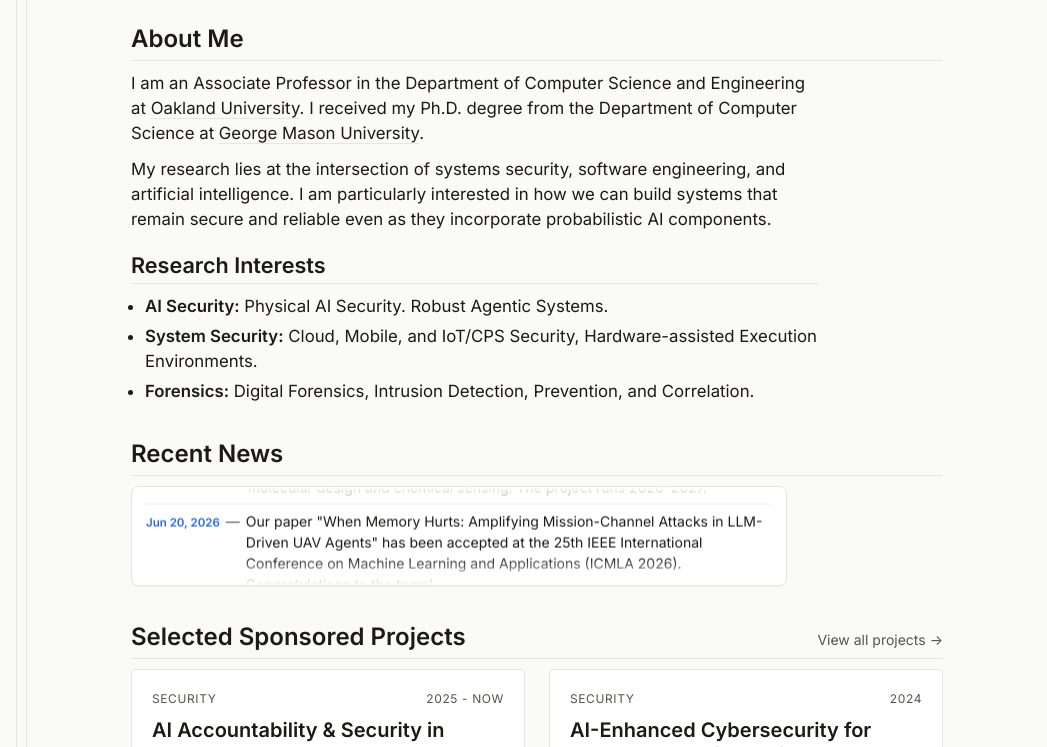
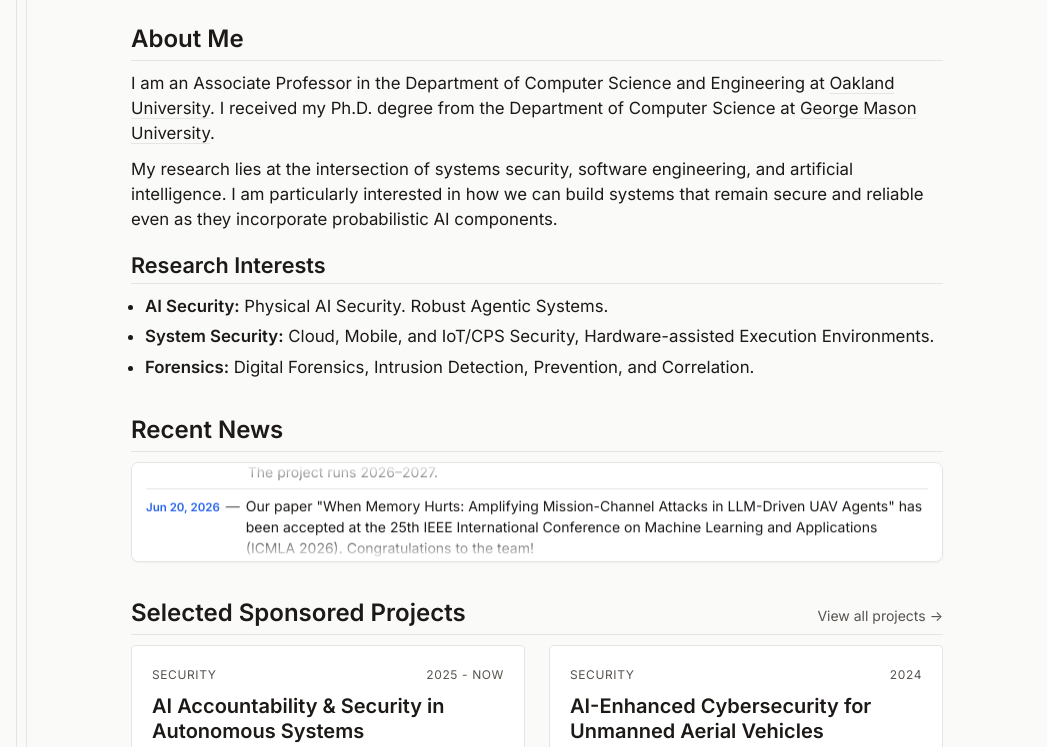
Before and after one commit to anyiliu-mi/anyiliu-mi.github.io, an Astro site: page / in a window 1280 px wide. Shown: the top 747 px of the page, 233-1280 px from the left. Built offline with nearby package versions, Linux system fonts and the light colour scheme; Astro itself is replaced by a stand-in of ours; a web font is replaced by a local one.

Commit message:
fix: align About Me, Research Interests, and Recent News sections to full content width

```diff
--- a/src/components/RecentNews.astro
+++ b/src/components/RecentNews.astro
@@ -33,7 +33,6 @@ const duration = `${items.length * 6}s`;
     overflow: hidden;
     background: var(--color-surface);
     margin: var(--space-3) 0;
-    max-width: 65ch;
     height: 100px;
     box-shadow: var(--shadow-sm);
   }
--- a/src/pages/index.astro
+++ b/src/pages/index.astro
@@ -71,7 +71,6 @@ const featuredProjects = allProjects
   }
 
   .bio {
-    max-width: 65ch;
     font-size: 1.05rem;
     line-height: 1.5;
     color: var(--color-text);
```
